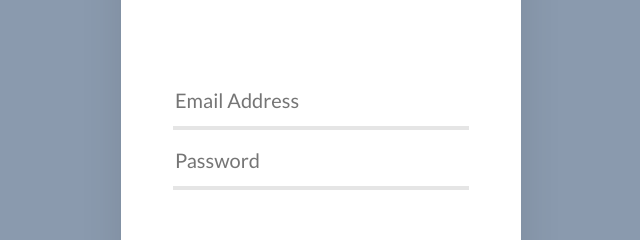
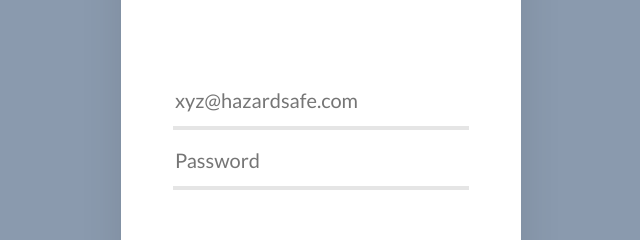
Before and after one commit to hazardsafe/hazardsafe.github.io, a plain HTML site: page index.html in a window 1280 px wide. Shown: the part 388-628 px from the top of the page, 319-959 px from the left. Drawn offline with nearby package versions, Linux system fonts and the light colour scheme.

Commit message:
Update index.html

```diff
--- a/index.html
+++ b/index.html
@@ -20,7 +20,7 @@
 		<b>to HazardSafe</b>
       </span>
     </header>
-    <input type="email" required pattern=".*\.\w{2,}" placeholder="Email Address" />
+    <input type="email" required pattern=".*\.\w{2,}" placeholder="xyz@hazardsafe.com" />
     <input type="password" required placeholder="Password" />
     <a href="./iframe.html" class="app-button">Login</a>
     <svg id="svg-lines" version="1.1" xmlns="http://www.w3.org/2000/svg" xmlns:xlink="http://www.w3.org/1999/xlink" x="0px" y="0px"
```
